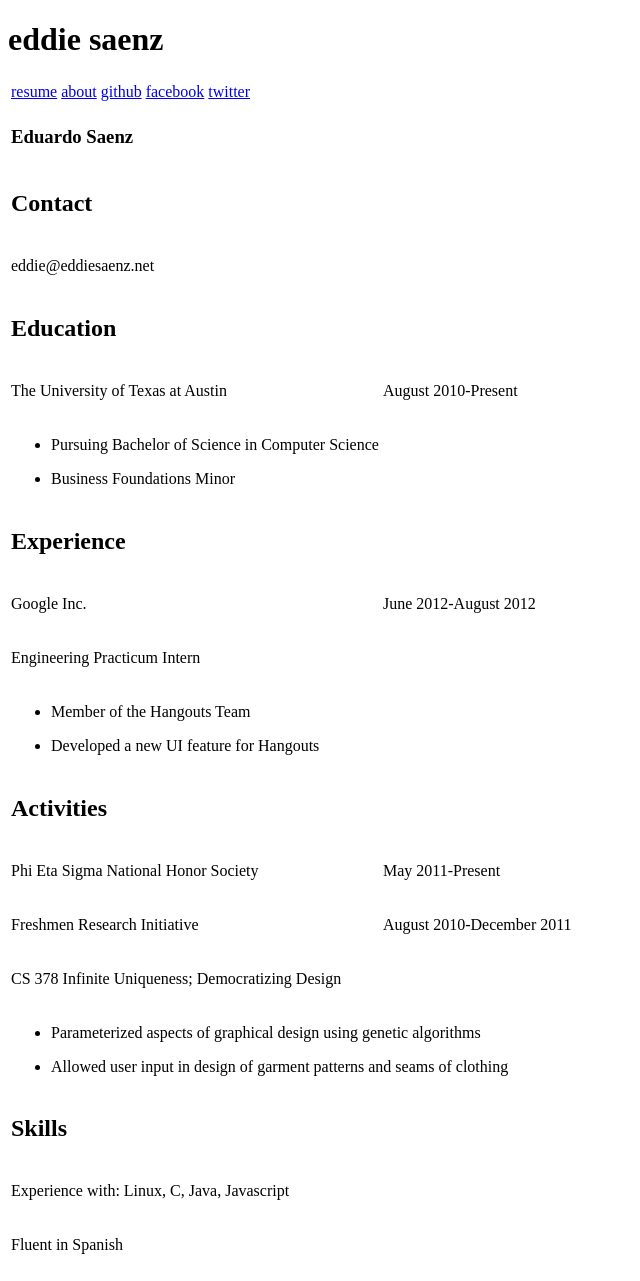
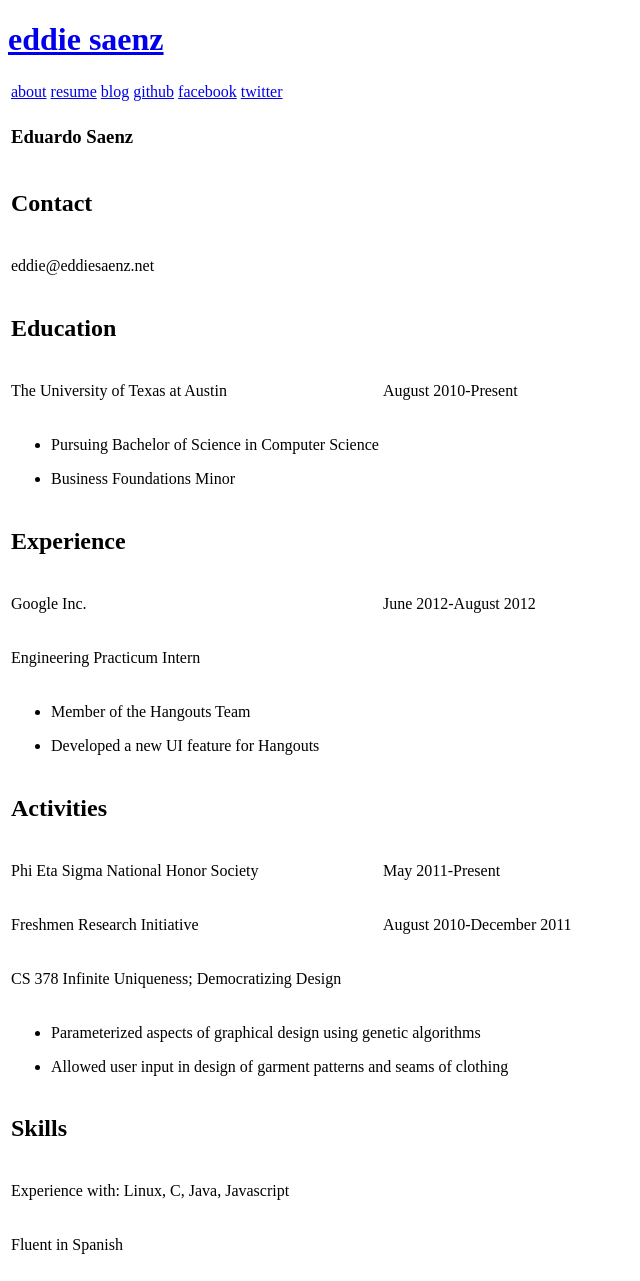
Before and after one commit to eddies5/old-eddies5.github.com, a Jekyll site: the page built from resume/index.html, in a window 1280 px wide. Shown: the whole page, without its empty margins (0-640 px from the left). Built offline with Jekyll 4.4.1, drawn with Linux system fonts in a browser that asks for light colours; some web fonts are replaced.

Commit message:
added blog section

```diff
--- a/_includes/header.html
+++ b/_includes/header.html
@@ -10,16 +10,19 @@
     <div id="container">
       <div id="center">
         <div id="content">
-          <h1>eddie saenz</h1>
+          <h1><a href="/">eddie saenz</a></h1>
           <div id="toplinks">
             <table>
               <tbody>
                 <tr>
                   <td>
+                    <a href="/about/">about</a>
+                  </td>
+                  <td>
                     <a href="/resume/">resume</a>
                   </td>
                   <td>
-                    <a href="/about/">about</a>
+                    <a href="/blog/">blog</a>
                   </td>
                   <td>
                     <a href="https://github.com/eddies5">github</a>
--- /dev/null
+++ b/blog/index.html
@@ -0,0 +1,6 @@
+---
+layout: default
+title: Eddie Saenz Blog
+---
+<div id="blog">
+</div>
```
